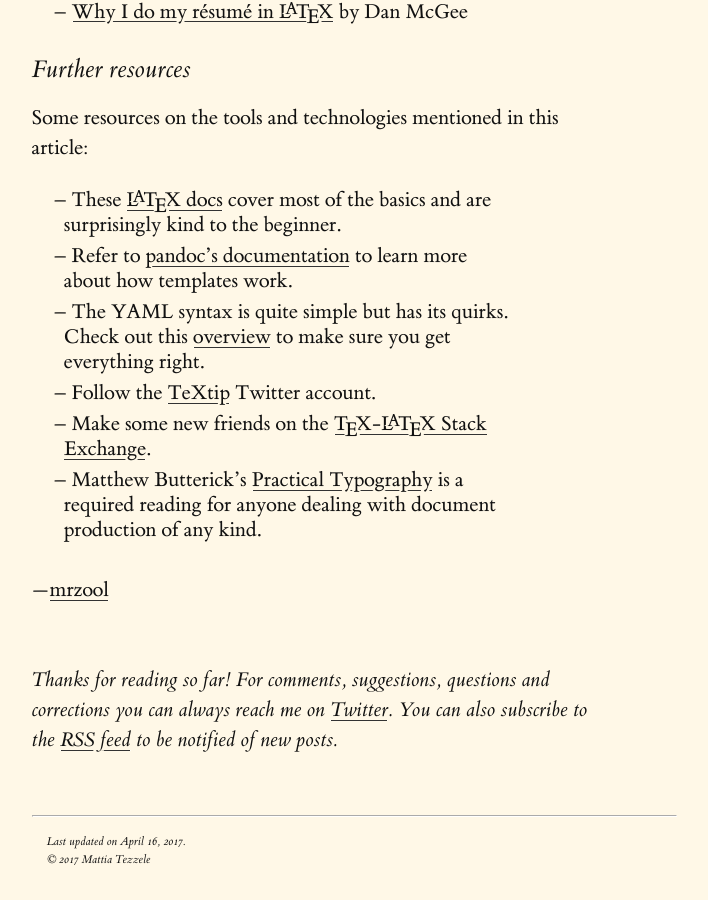
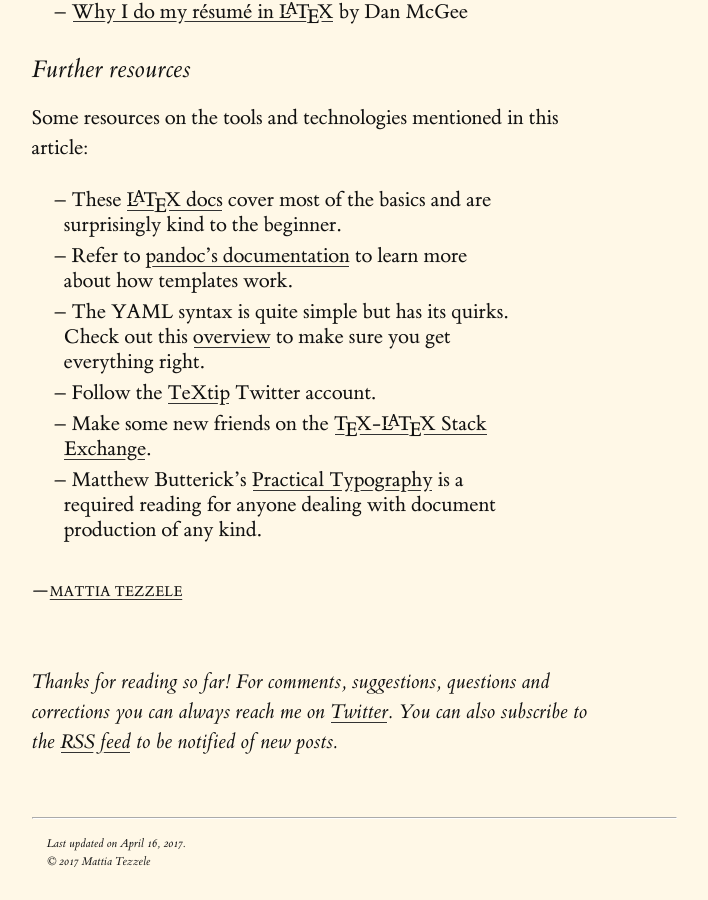
Before and after one commit to mrzool/mrzool.github.io, a Jekyll site: the page built from _posts/2015-11-24-typesetting-automation.md, in a window 1280 px wide and 900 px high, scrolled down 9284 px. Shown: the whole window, without its empty margins (286-994 px from the left). Built offline with Jekyll 4.4.1, drawn with Linux system fonts in a browser that asks for light colours.

Commit message:
sign article with full name

```diff
--- a/_layouts/typesetting_automation.html
+++ b/_layouts/typesetting_automation.html
@@ -14,7 +14,7 @@
         </a>
         <h3 class="mt3 mb4"> {{ page.subtitle }} </h3>
         {{ content }}
-        <p class="mt3">&mdash;<a href="http://mrzool.cc">{{ site.author }}</a></p>
+        <p class="mt3">&mdash;<a href="http://mrzool.cc" class="h5" style="text-transform: uppercase">Mattia Tezzele</a></p>
       </article>
       <p class="mt4 h4 italic">
         Thanks for reading so far!
```
